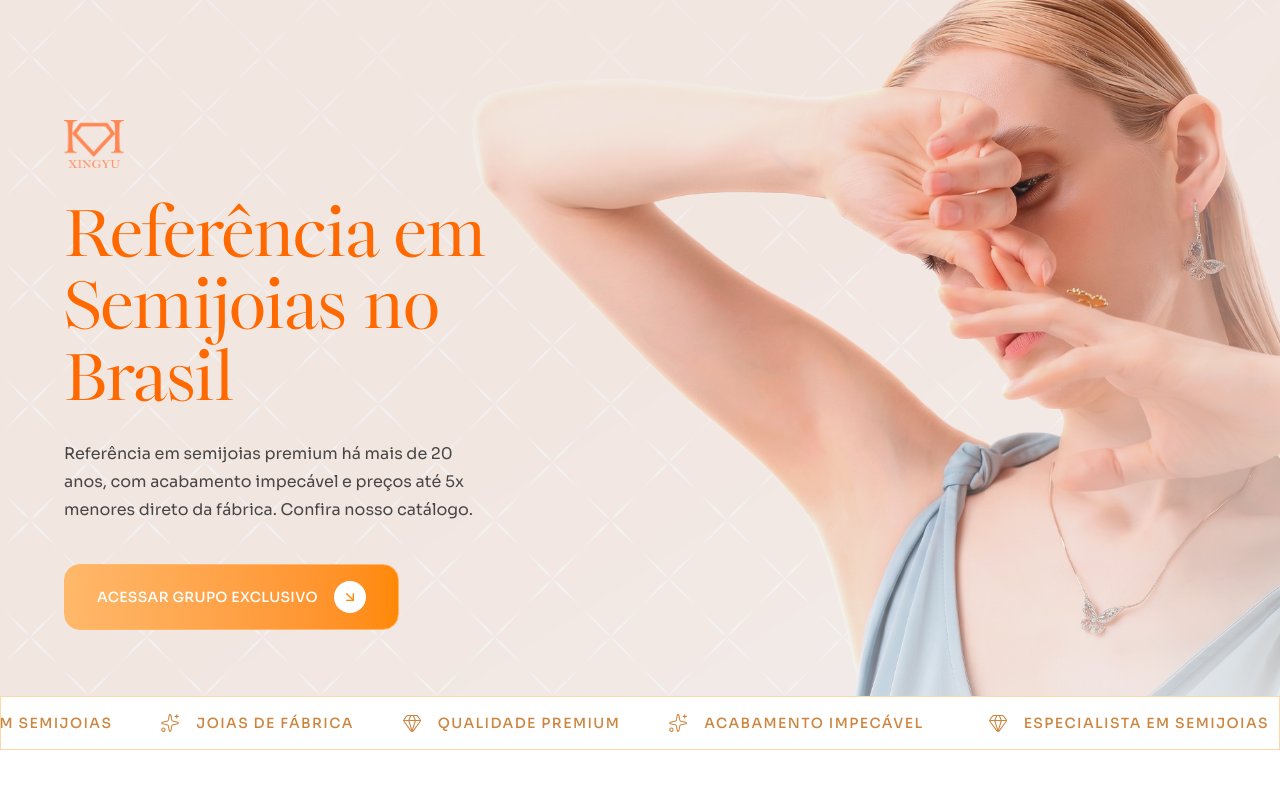
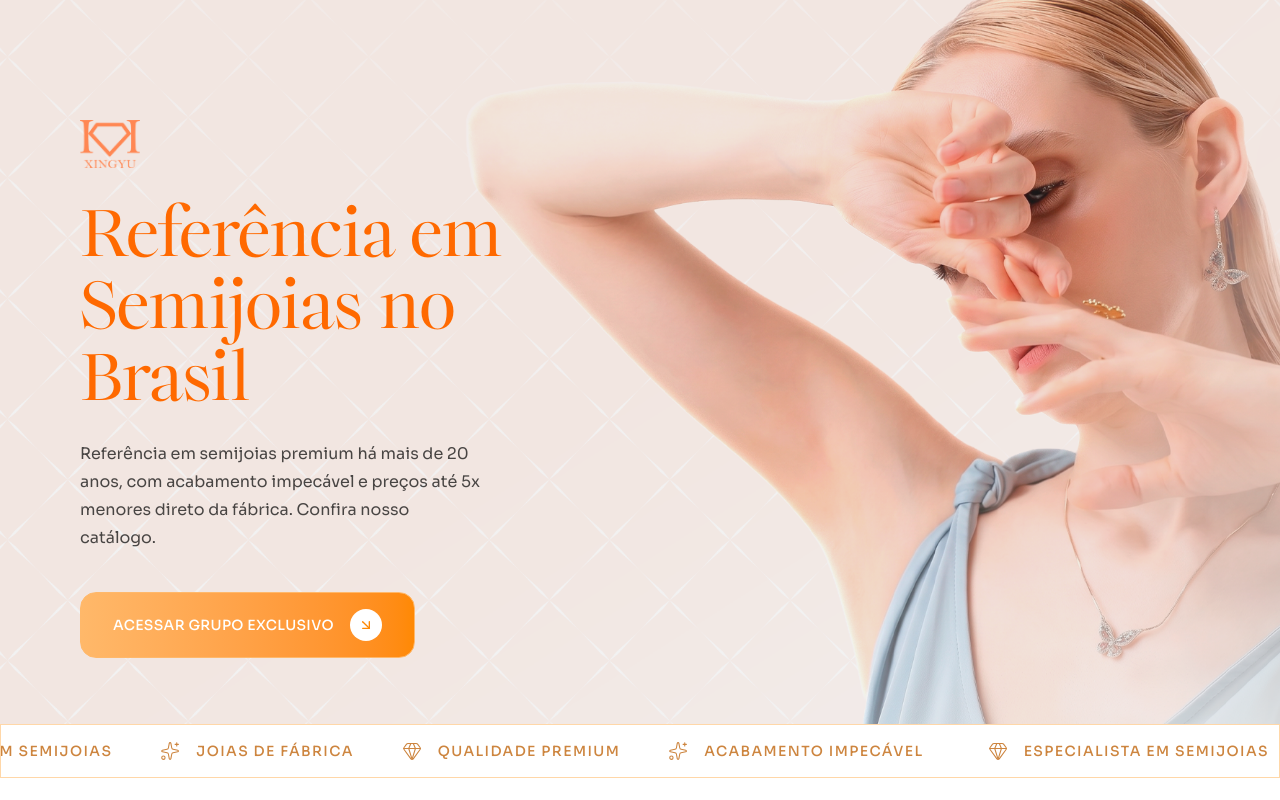
Before and after one commit to joaosilva25/link-xingyu, a React (Vite) app: page / in a window 1280 px wide. Shown: the top 800 px of the page. Built offline with nearby package versions, Linux system fonts and the light colour scheme; grey boxes are pictures that could not be loaded.

Commit message:
fix: adjust padding

```diff
--- a/src/components/hero.tsx
+++ b/src/components/hero.tsx
@@ -16,7 +16,7 @@ export default function Hero() {
         <div className="absolute inset-0 bg-black/5 hidden md:block"></div>
       </div>
       {/* Content */}
-      <div className="relative z-10 px-6 md:px-16 2xl:px-40 mx-auto md:py-30 w-full grid md:grid-cols-2 gap-12 items-center text-center md:text-left">
+      <div className="relative z-10 px-6 md:px-20 mx-auto md:py-30 w-full grid md:grid-cols-2 gap-12 items-center text-center md:text-left">
 
         {/* LEFT */}
         <div className="text-white">
```
